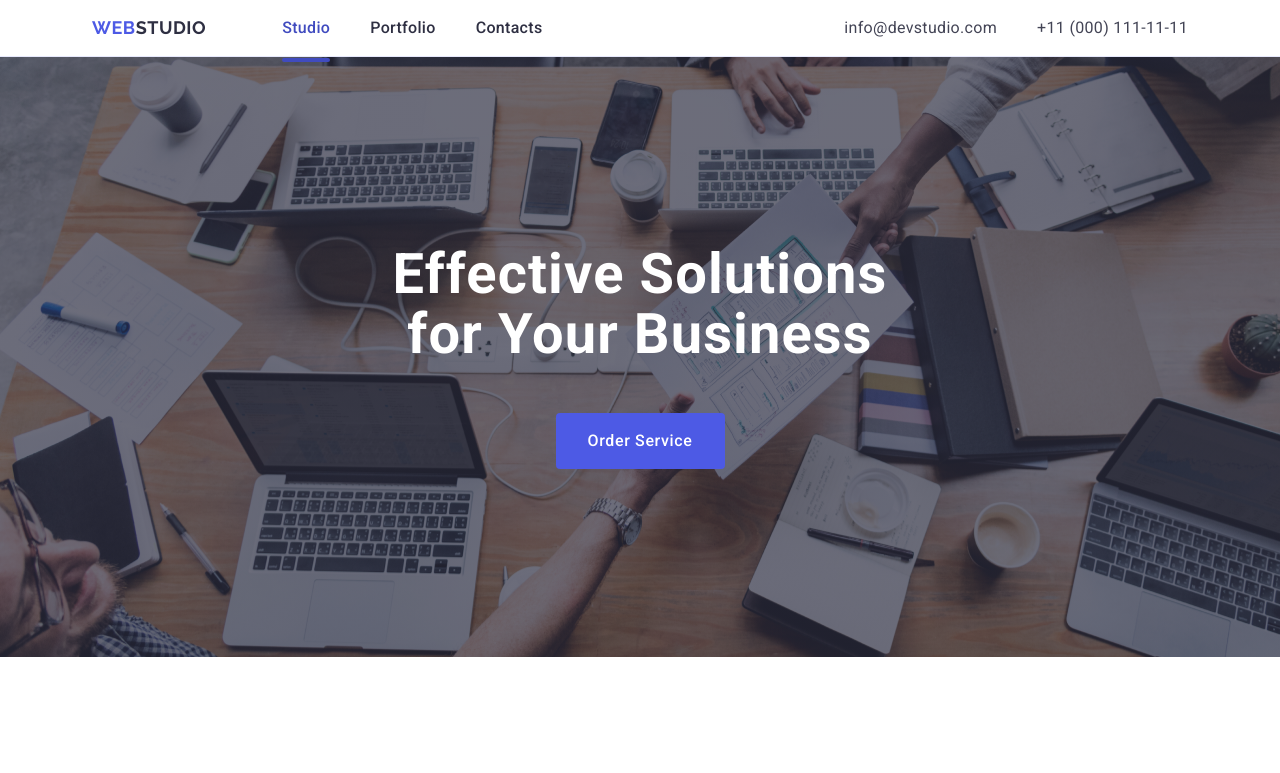
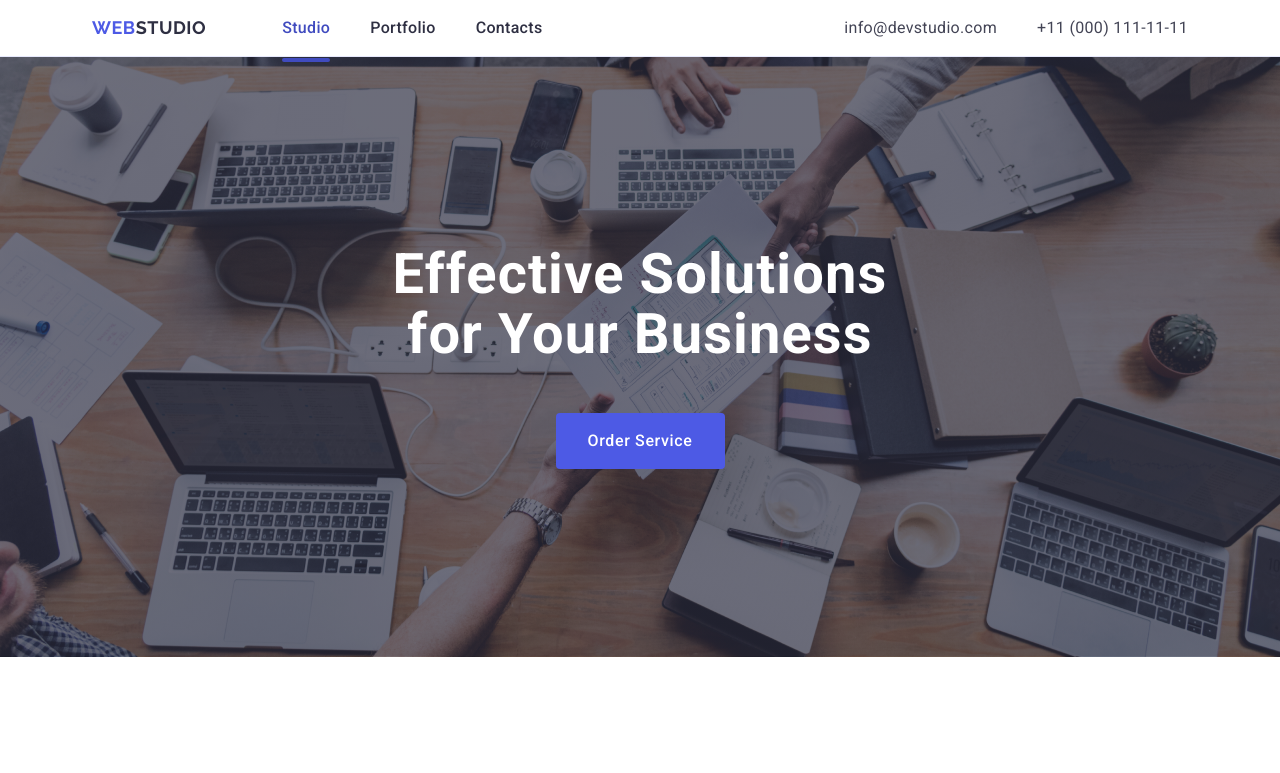
Before and after one commit to MoldovianuHalyna/goit-markup-hw-04, a plain HTML site: page index.html in a window 1280 px wide. Shown: the top 773 px of the page. Drawn offline with nearby package versions, Linux system fonts and the light colour scheme; a web font is replaced by a local one.

Commit message:
1 section

```diff
--- a/css/styles.css
+++ b/css/styles.css
@@ -149,6 +149,11 @@ body {
       rgba(46, 47, 66, 0.7)
     ),
     url("../images/people.jpg");
+  /* changes the section position not correct */
+  max-width: 1440px;
+  background-repeat: no-repeat;
+  background-position: center;
+  background-size: cover;
 }
 .visually-hidden {
   position: absolute;
@@ -194,6 +199,7 @@ body {
   height: 56px;
   border: none;
   border-radius: 4px;
+  transition: background-color 250ms cubic-bezier(0.4, 0, 0.2, 1);
 }
 .button--service:hover {
   background-color: #404bbf;
```
